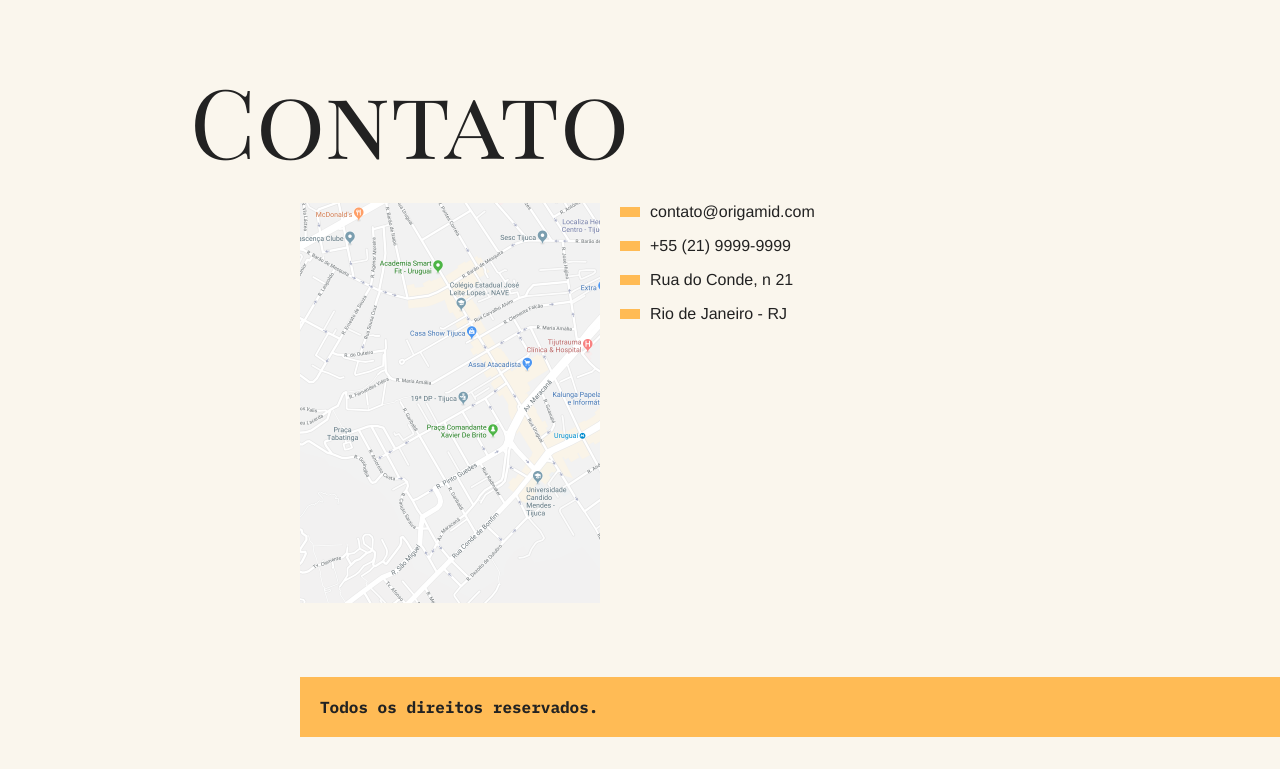
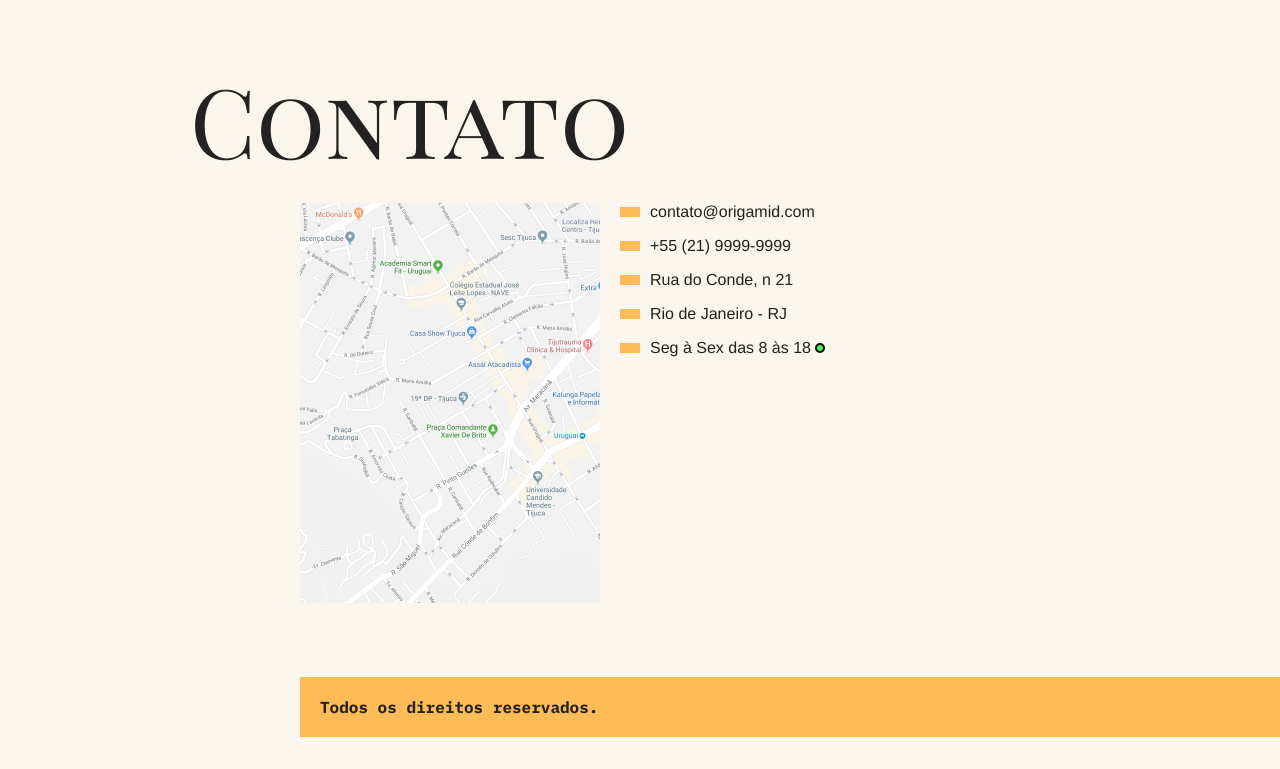
Before and after one commit to wsfraga/Animais-Fantasticos, a plain HTML site: page index.html in a window 1280 px wide. Shown: the part 1695-2464 px from the top of the page. Drawn offline with Linux system fonts and the light colour scheme.

Commit message:
adicionando harario de funcionamento

```diff
--- a/assets/css/global/main.css
+++ b/assets/css/global/main.css
@@ -286,3 +286,18 @@ body {
    opacity: 1;
    transform: translate3d(0, 0, 0);
 }
+
+[data-semana]::after {
+   display: inline-block;
+   content: '';
+   width: 6px;
+   height: 6px;
+   background-color: #e54;
+   border-radius: 50%;
+   margin-left: 4px;
+   border: 2px solid #000;
+}
+
+[data-semana].aberto::after {
+   background-color: #3f4;
+}
--- /dev/null
+++ b/assets/js/modules/funcionamento.js
@@ -0,0 +1,20 @@
+export default function initFuncionamento() {
+
+  const funcionamento = document.querySelector('[data-semana]');
+  const diasSemana = funcionamento.dataset.semana.split(',').map(Number);
+  const horariioSemana = funcionamento.dataset.horario.split(',').map(Number);
+
+  const dataAgora = new Date();
+  const diaAgora = dataAgora.getDay();
+  const horarioAgora = dataAgora.getHours();
+
+  const semanaAberta = diasSemana.indexOf(diaAgora) !== -1;
+
+  const horarioAberto = (horarioAgora >= horariioSemana[0] && horarioAgora < horariioSemana[1]);
+
+
+  if (semanaAberta && horarioAberto) {
+    funcionamento.classList.add('aberto');
+  }
+  console.log(horarioAberto);
+}
--- a/assets/js/script.js
+++ b/assets/js/script.js
@@ -7,6 +7,7 @@ import  initTooltip from "./modules/tooltip.js";
 import  initdropdownMenu from "./modules/dropdown-menu.js";
 import  initMenuMobile from "./modules/menu-mobile.js";
 import  initAnimaNumeros from "./modules/anima-numeros.js";
+import  initFuncionamento from "./modules/funcionamento.js";
 
 initScrollSuave();
 initAnimacaoScroll();
@@ -16,3 +17,4 @@ initModal();
 initTooltip();
 initMenuMobile();
 initAnimaNumeros();
+initFuncionamento();
--- a/index.html
+++ b/index.html
@@ -176,6 +176,7 @@
             <li>+55 (21) 9999-9999</li>
             <li>Rua do Conde, n 21</li>
             <li>Rio de Janeiro - RJ</li>
+            <li data-semana="1,2,3,4,5" data-horario="8,19">Seg à Sex das 8 às 18</li>
          </ul>
       </section>
 
```
